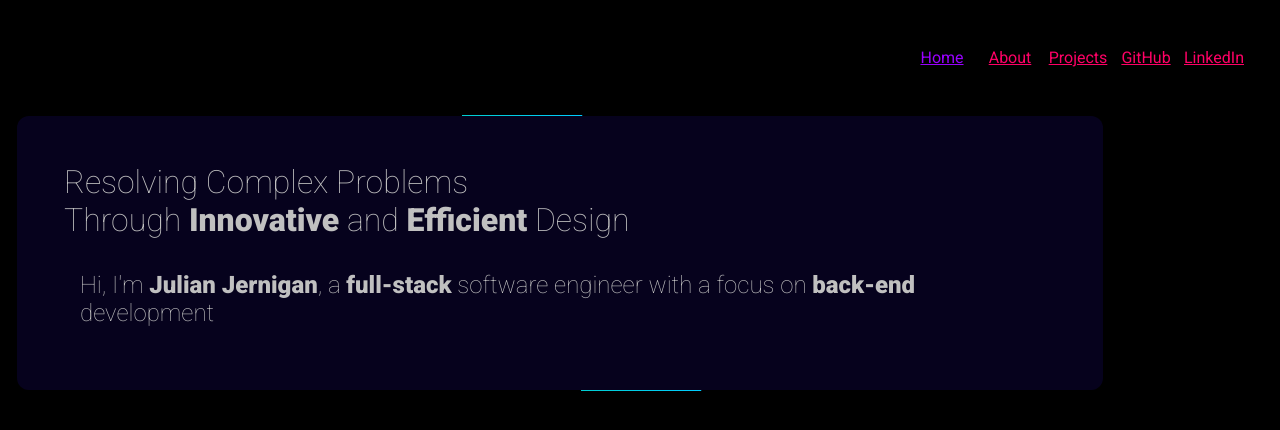
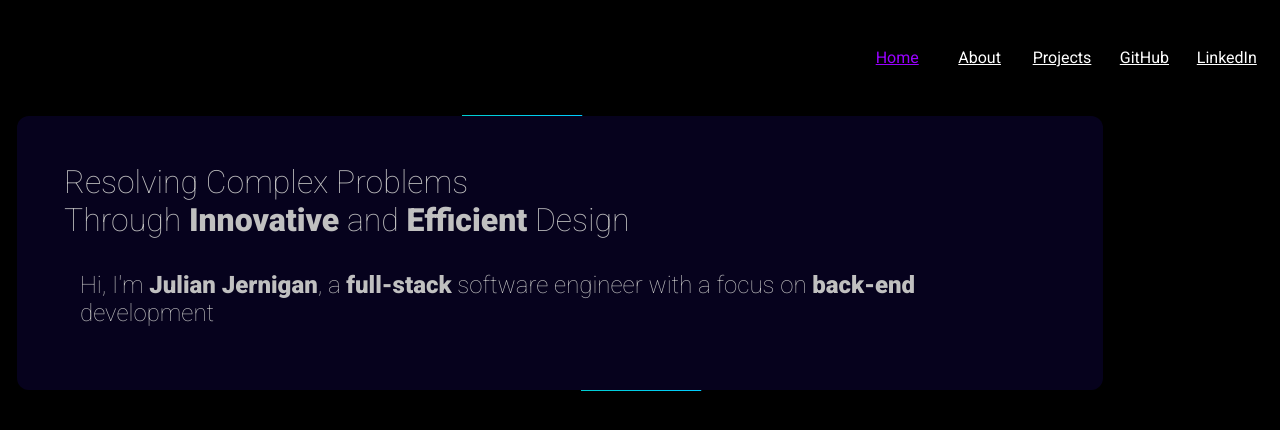
Before and after one commit to Job85/simplistic-portfolio, a Next.js app: page / in a window 1280 px wide. Shown: the top 430 px of the page. Built offline with nearby package versions, Linux system fonts and the light colour scheme.

Commit message:
change navLink color #FF0066 => white

```diff
--- a/src/app/components/Nav/Nav.module.css
+++ b/src/app/components/Nav/Nav.module.css
@@ -9,7 +9,7 @@
     list-style: none;
     display: grid;
     grid-template-columns: repeat(5, minmax(min(150px, 20%), 1fr));
-    gap: o.5rem;
+    gap: 0.5rem;
     justify-content: center;
     padding: 1rem;
     background-color: #000000;
@@ -19,7 +19,7 @@
     padding: 0 0.25rem;
     display: flex;
     justify-content: center;
-    color: #FF0066;
+    color: white;
 }
 
 .activeLink {
```
